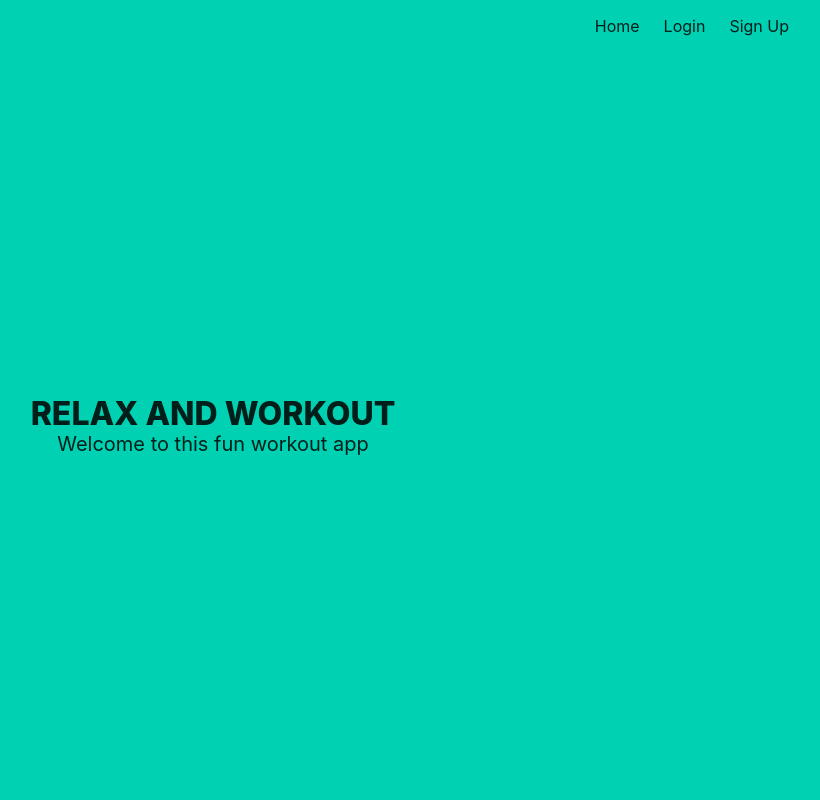
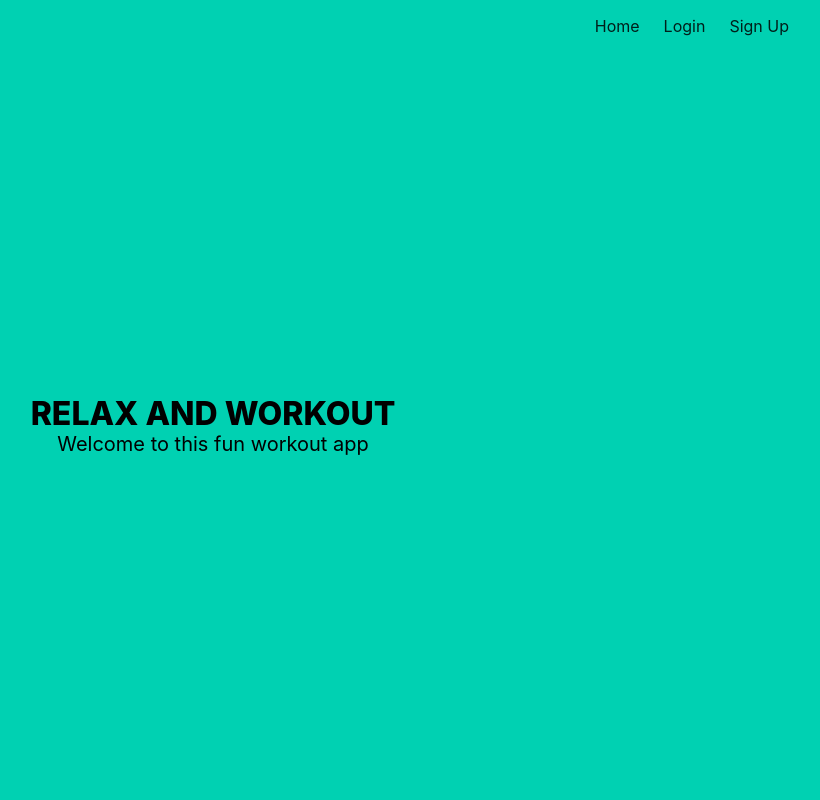
Before and after one commit to asharma16/CPSC466_Workout_App, a Flask app: page / in a window 1280 px wide. Shown: the whole page, without its empty margins (427-1247 px from the left). Run offline with Flask 2, Linux system fonts and the light colour scheme; some libraries are stand-ins or nearby versions.

Commit message:
Update index.html
Latest version

```diff
--- a/project/templates/index.html
+++ b/project/templates/index.html
@@ -3,10 +3,11 @@
 {% extends "base.html" %}
 
 {% block content %}
-<h1 class="title">
+
+<h1 style="color:black;" class="title";>
   RELAX AND WORKOUT
 </h1>
-<h2 class="subtitle">
+<h2 style="color:black;" class="subtitle">
   Welcome to this fun workout app
 </h2>
 {% endblock %}
```
